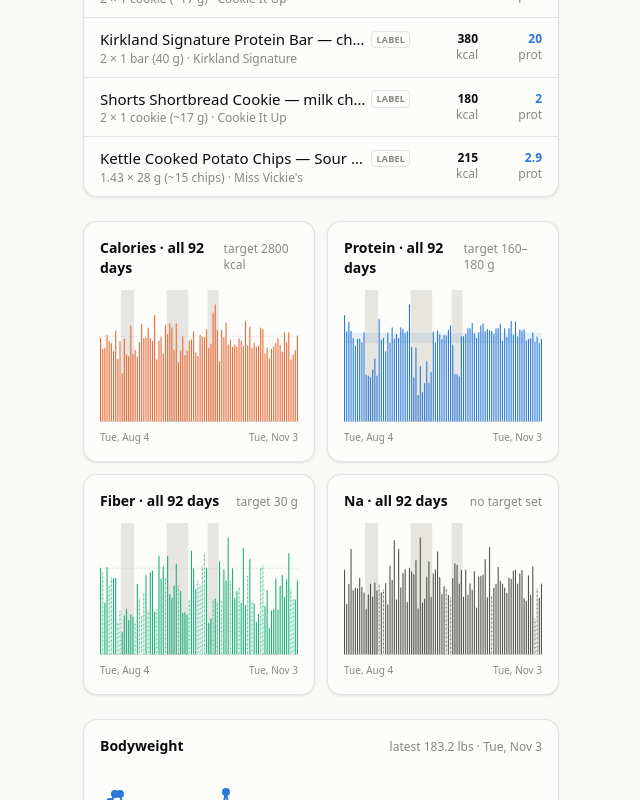
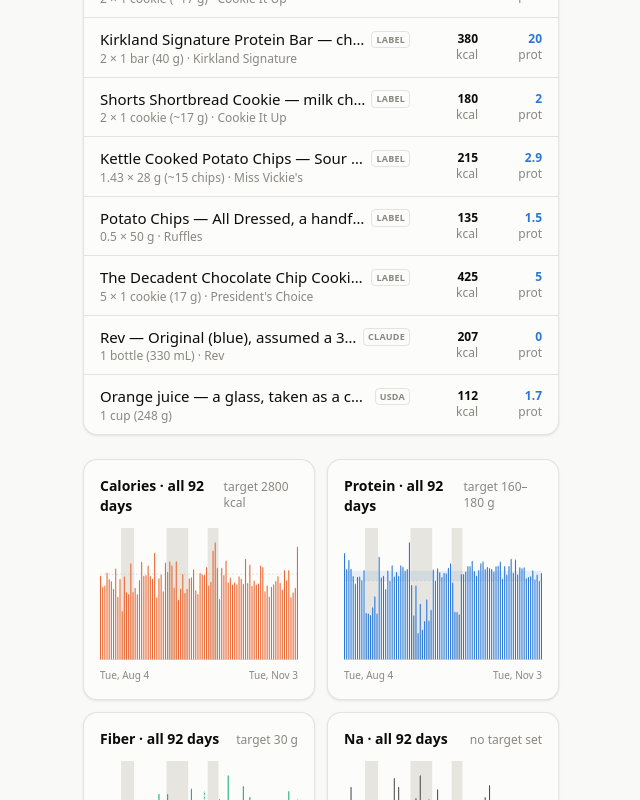
Before and after one commit to soldoutbudokan/Health, a Next.js app: page /Health/ in a window 1280 px wide. Shown: the part 2000-2800 px from the top of the page, without its empty margins (69-709 px from the left). Built offline with nearby package versions, Linux system fonts and the light colour scheme.

Commit message:
Log Nov 3 election-party snacks: Ruffles All Dressed, five PC Decadent cookies, a Rev, a glass of OJ
Adds all four to the catalog. The Rev is built from its 7% ABV and the
SAQ's 60 g/L sugar, since no panel was found.

```diff
--- a/src/data/staples.ts
+++ b/src/data/staples.ts
@@ -986,6 +986,18 @@ export const STAPLE_FOODS: Food[] = [
     tags: ["chips", "crisps", "potato chips", "kettle", "miss vickies", "sour cream", "herb", "onion", "snack", "packaged"],
   },
   {
+    id: "pkg-ruffles-all-dressed",
+    name: "Potato Chips",
+    variant: "All Dressed",
+    brand: "Ruffles",
+    source: "packaged",
+    per: "50 g",
+    gramsPerServing: 50,
+    macros: { calories: 270, protein: 3, carbs: 28, fat: 17, fiber: 2, sodium: 250 },
+    note: "The Canadian 50 g panel as listed by Voila, Nov 3; the bag itself wasn't seen, and the listing gives no sugar. US listings run 150 kcal and 170 mg sodium per 28 g, so the Canadian sodium is the lower of the two. A handful is taken as 25 g, so 0.5, and a 40 g bag is 0.8.",
+    tags: ["chips", "crisps", "potato chips", "ruffles", "all dressed", "snack", "packaged"],
+  },
+  {
     id: "pkg-handfuel-sweet-chili-mix",
     name: "Sweet Chili Nut Mix",
     variant: "hand-roasted mixed nuts",
@@ -1431,6 +1443,17 @@ export const STAPLE_FOODS: Food[] = [
     tags: ["cookie", "shortbread", "shorts", "milk chocolate", "chocolate", "cookie it up", "snack", "dessert"],
   },
   {
+    id: "pkg-pc-decadent-chocolate-chip-cookie",
+    name: "The Decadent Chocolate Chip Cookie",
+    brand: "President's Choice",
+    source: "packaged",
+    per: "1 cookie (17 g)",
+    gramsPerServing: 17,
+    macros: { calories: 85, protein: 1, carbs: 11.5, fat: 4, fiber: 1, sugar: 6.5, sodium: 40 },
+    note: "PC's own panel for two cookies (34 g), halved, Nov 3: 170 kcal, 8 g fat, 23 g carbs, 2 g fibre, 13 g sugar, 2 g protein and 80 mg sodium. An older listing had a pair at 31 g and 160 kcal, so earlier bags ran a little smaller. Other PC cookies are close but not the same.",
+    tags: ["cookie", "chocolate chip", "decadent", "president's choice", "presidents choice", "pc", "snack", "dessert", "packaged"],
+  },
+  {
     id: "pkg-covered-bridge-smokin-sweet-bbq-60g",
     name: "Smokin' Sweet BBQ Kettle Chips",
     variant: "single-serve bag",
@@ -1718,6 +1741,18 @@ export const STAPLE_FOODS: Food[] = [
     tags: ["vodka", "vodka soda", "soda", "club soda", "cocktail", "alcohol", "drink", "via rail"],
   },
   {
+    id: "pkg-rev-original",
+    name: "Rev",
+    variant: "Original (blue), 7% vodka cooler",
+    brand: "Rev",
+    source: "claude",
+    per: "1 bottle (330 mL)",
+    gramsPerServing: 330,
+    macros: { calories: 207, protein: 0, carbs: 20, fat: 0, fiber: 0, sugar: 20, sodium: 20 },
+    note: "Built on Nov 3 from the SAQ listing, 7% alcohol and 60 g/L sugar; no nutrition panel was found. A 330 mL bottle holds about 18 g of alcohol (128 kcal), which no column holds, plus 20 g of sugar. Single bottles at the LCBO are 473 mL, which is 1.43. Sodium is a typical cooler's, 0–50 mg.",
+    tags: ["rev", "cooler", "vodka", "alcopop", "blue", "alcohol", "drink"],
+  },
+  {
     id: "staple-rum-diet-coke",
     name: "Rum and Diet Coke",
     variant: "1.5 oz rum, a can of Diet Coke",
@@ -1750,4 +1785,14 @@ export const STAPLE_FOODS: Food[] = [
     note: "USDA cooked rice noodles, per 100 g, added Nov 3 for a vermicelli box. Boiled in plain water, so the sodium is close to the whole figure; the sauce's salt belongs to whatever sits on top. A takeout vermicelli box holds about 200 g cooked, so a whole one is 2.",
     tags: ["rice noodles", "noodles", "vermicelli", "bun", "bún", "rice", "vietnamese", "carb"],
   },
+  {
+    id: "staple-orange-juice",
+    name: "Orange juice",
+    source: "usda",
+    per: "1 cup (248 g)",
+    gramsPerServing: 248,
+    macros: { calories: 112, protein: 1.7, carbs: 25.8, fat: 0.5, fiber: 0.5, sugar: 20.8, sodium: 2 },
+    note: "USDA orange juice per cup, added Nov 3. A glass is taken as a cup (250 mL); a big tumbler is closer to 1.5. Store-bought from concentrate runs within a few kcal of this.",
+    tags: ["orange juice", "oj", "juice", "orange", "drink", "breakfast"],
+  },
 ];
```
Also changed, not shown: data/log.csv.
